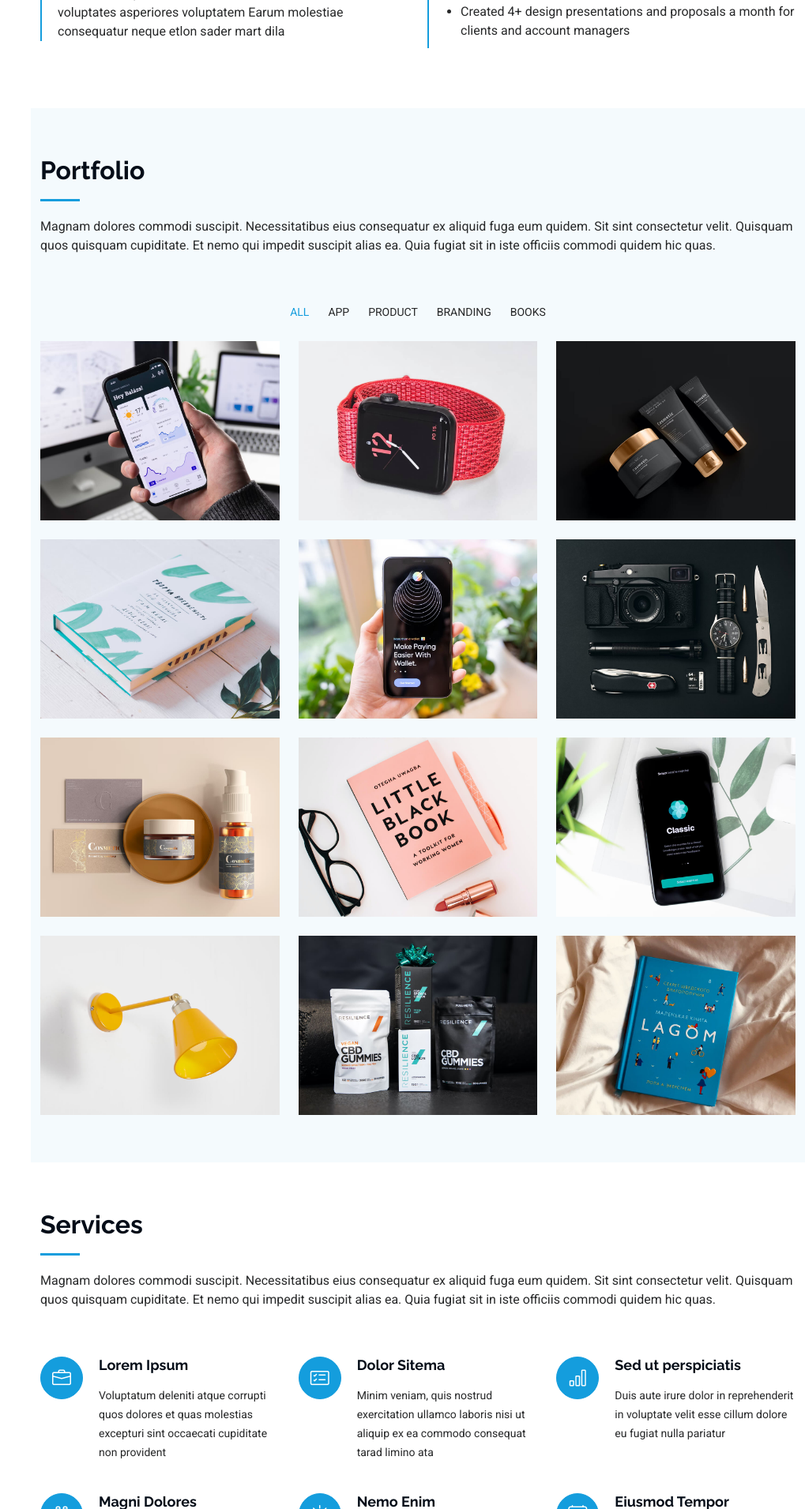
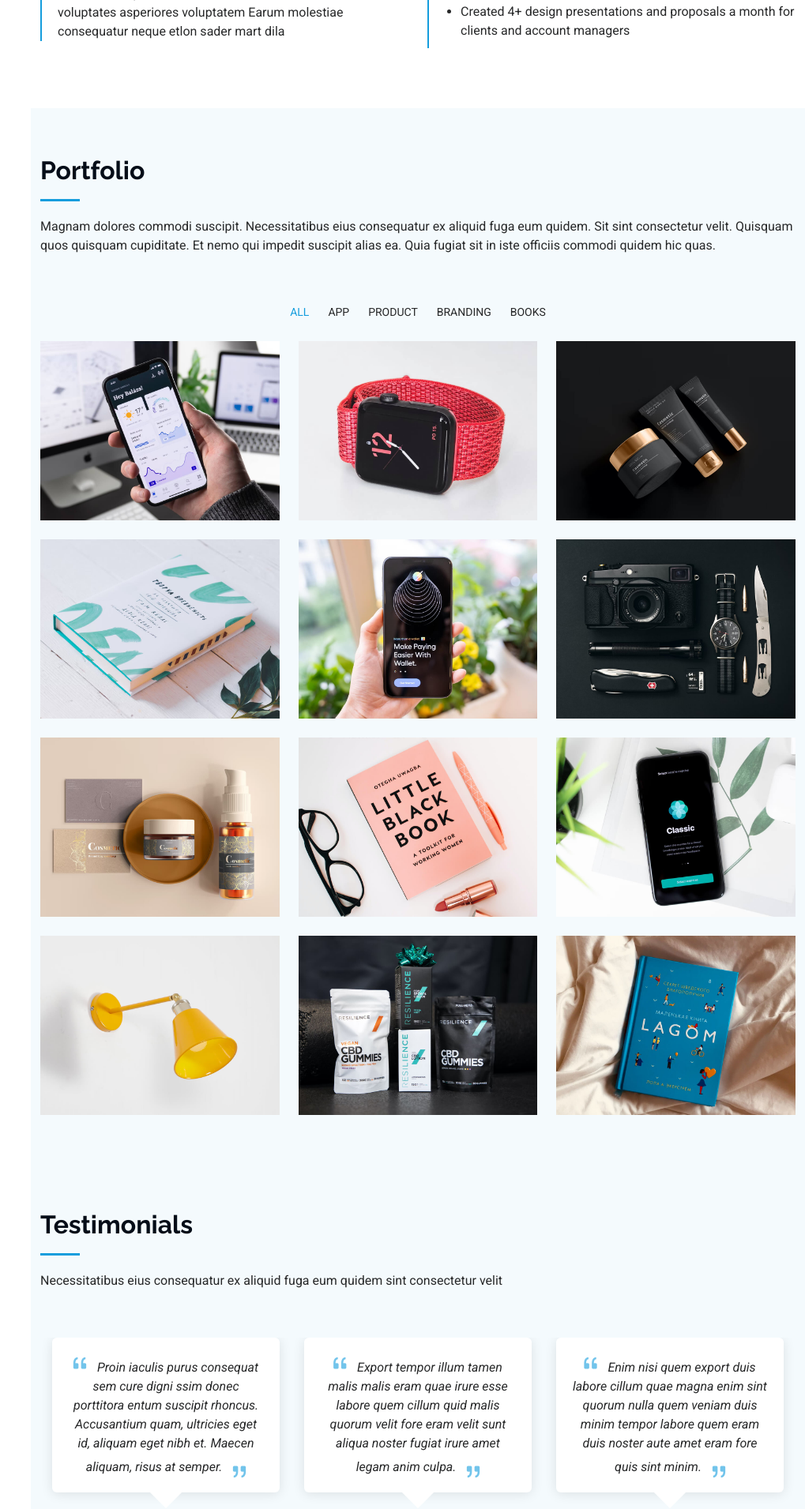
Before and after one commit to gaeun19/Django_Study, a Django app: page / in a window 1280 px wide. Shown: the part 3332-5243 px from the top of the page at 79% size, without its empty margins (261-1280 px from the left). Run offline with Django 5.2, Linux system fonts and the light colour scheme; some libraries are stand-ins or nearby versions.

Commit message:
포토폴리오 수정

```diff
--- a/juyeon0312/portfolio/templates/index.html
+++ b/juyeon0312/portfolio/templates/index.html
@@ -50,7 +50,7 @@
     <a href="index.html" class="logo d-flex align-items-center justify-content-center">
       <!-- Uncomment the line below if you also wish to use an image logo -->
       <!-- <img src="static/img/logo.png" alt=""> -->
-      <h1 class="sitename">Alex Smith</h1>
+      <h1 class="sitename">Juyeon Son</h1>
     </a>
 
     <div class="social-links text-center">
@@ -63,29 +63,11 @@
 
     <nav id="navmenu" class="navmenu">
       <ul>
-        <li><a href="#hero" class="active"><i class="bi bi-house navicon"></i>Home</a></li>
-        <li><a href="#about"><i class="bi bi-person navicon"></i> About</a></li>
-        <li><a href="#resume"><i class="bi bi-file-earmark-text navicon"></i> Resume</a></li>
-        <li><a href="#portfolio"><i class="bi bi-images navicon"></i> Portfolio</a></li>
-        <li><a href="#services"><i class="bi bi-hdd-stack navicon"></i> Services</a></li>
-        <li class="dropdown"><a href="#"><i class="bi bi-menu-button navicon"></i> <span>Dropdown</span> <i class="bi bi-chevron-down toggle-dropdown"></i></a>
-          <ul>
-            <li><a href="#">Dropdown 1</a></li>
-            <li class="dropdown"><a href="#"><span>Deep Dropdown</span> <i class="bi bi-chevron-down toggle-dropdown"></i></a>
-              <ul>
-                <li><a href="#">Deep Dropdown 1</a></li>
-                <li><a href="#">Deep Dropdown 2</a></li>
-                <li><a href="#">Deep Dropdown 3</a></li>
-                <li><a href="#">Deep Dropdown 4</a></li>
-                <li><a href="#">Deep Dropdown 5</a></li>
-              </ul>
-            </li>
-            <li><a href="#">Dropdown 2</a></li>
-            <li><a href="#">Dropdown 3</a></li>
-            <li><a href="#">Dropdown 4</a></li>
-          </ul>
-        </li>
-        <li><a href="#contact"><i class="bi bi-envelope navicon"></i> Contact</a></li>
+        <li><a href="/#hero" class="active"><i class="bi bi-house navicon"></i>Home</a></li>
+        <li><a href="/#about"><i class="bi bi-person navicon"></i> About</a></li>
+        <li><a href="/#resume"><i class="bi bi-file-earmark-text navicon"></i> Resume</a></li>
+        <li><a href="/#portfolio"><i class="bi bi-images navicon"></i> Portfolio</a></li>
+        <li><a href="/#contact"><i class="bi bi-envelope navicon"></i> Contact</a></li>
       </ul>
     </nav>
 
@@ -521,73 +503,6 @@
 
     </section><!-- /Portfolio Section -->
 
-    <!-- Services Section -->
-    <section id="services" class="services section">
-
-      <!-- Section Title -->
-      <div class="container section-title" data-aos="fade-up">
-        <h2>Services</h2>
-        <p>Magnam dolores commodi suscipit. Necessitatibus eius consequatur ex aliquid fuga eum quidem. Sit sint consectetur velit. Quisquam quos quisquam cupiditate. Et nemo qui impedit suscipit alias ea. Quia fugiat sit in iste officiis commodi quidem hic quas.</p>
-      </div><!-- End Section Title -->
-
-      <div class="container">
-
-        <div class="row gy-4">
-
-          <div class="col-lg-4 col-md-6 service-item d-flex" data-aos="fade-up" data-aos-delay="100">
-            <div class="icon flex-shrink-0"><i class="bi bi-briefcase"></i></div>
-            <div>
-              <h4 class="title"><a href="service-details.html" class="stretched-link">Lorem Ipsum</a></h4>
-              <p class="description">Voluptatum deleniti atque corrupti quos dolores et quas molestias excepturi sint occaecati cupiditate non provident</p>
-            </div>
-          </div>
-          <!-- End Service Item -->
-
-          <div class="col-lg-4 col-md-6 service-item d-flex" data-aos="fade-up" data-aos-delay="200">
-            <div class="icon flex-shrink-0"><i class="bi bi-card-checklist"></i></div>
-            <div>
-              <h4 class="title"><a href="service-details.html" class="stretched-link">Dolor Sitema</a></h4>
-              <p class="description">Minim veniam, quis nostrud exercitation ullamco laboris nisi ut aliquip ex ea commodo consequat tarad limino ata</p>
-            </div>
-          </div><!-- End Service Item -->
-
-          <div class="col-lg-4 col-md-6 service-item d-flex" data-aos="fade-up" data-aos-delay="300">
-            <div class="icon flex-shrink-0"><i class="bi bi-bar-chart"></i></div>
-            <div>
-              <h4 class="title"><a href="service-details.html" class="stretched-link">Sed ut perspiciatis</a></h4>
-              <p class="description">Duis aute irure dolor in reprehenderit in voluptate velit esse cillum dolore eu fugiat nulla pariatur</p>
-            </div>
-          </div><!-- End Service Item -->
-
-          <div class="col-lg-4 col-md-6 service-item d-flex" data-aos="fade-up" data-aos-delay="400">
-            <div class="icon flex-shrink-0"><i class="bi bi-binoculars"></i></div>
-            <div>
-              <h4 class="title"><a href="service-details.html" class="stretched-link">Magni Dolores</a></h4>
-              <p class="description">Excepteur sint occaecat cupidatat non proident, sunt in culpa qui officia deserunt mollit anim id est laborum</p>
-            </div>
-          </div><!-- End Service Item -->
-
-          <div class="col-lg-4 col-md-6 service-item d-flex" data-aos="fade-up" data-aos-delay="500">
-            <div class="icon flex-shrink-0"><i class="bi bi-brightness-high"></i></div>
-            <div>
-              <h4 class="title"><a href="service-details.html" class="stretched-link">Nemo Enim</a></h4>
-              <p class="description">At vero eos et accusamus et iusto odio dignissimos ducimus qui blanditiis praesentium voluptatum deleniti atque</p>
-            </div>
-          </div><!-- End Service Item -->
-
-          <div class="col-lg-4 col-md-6 service-item d-flex" data-aos="fade-up" data-aos-delay="600">
-            <div class="icon flex-shrink-0"><i class="bi bi-calendar4-week"></i></div>
-            <div>
-              <h4 class="title"><a href="service-details.html" class="stretched-link">Eiusmod Tempor</a></h4>
-              <p class="description">Et harum quidem rerum facilis est et expedita distinctio. Nam libero tempore, cum soluta nobis est eligendi</p>
-            </div>
-          </div><!-- End Service Item -->
-
-        </div>
-
-      </div>
-
-    </section><!-- /Services Section -->
 
     <!-- Testimonials Section -->
     <section id="testimonials" class="testimonials section light-background">
@@ -721,7 +636,7 @@
                 <i class="bi bi-geo-alt flex-shrink-0"></i>
                 <div>
                   <h3>Address</h3>
-                  <p>A108 Adam Street, New York, NY 535022</p>
+                  <p>서울특별시 마포구 상암동 1590</p>
                 </div>
               </div><!-- End Info Item -->
 
@@ -737,15 +652,15 @@
                 <i class="bi bi-envelope flex-shrink-0"></i>
                 <div>
                   <h3>Email Us</h3>
-                  <p>info@example.com</p>
+                  <p>wndus770@gmail.com</p>
                 </div>
               </div><!-- End Info Item -->
 
-              <iframe src="https://www.google.com/maps/embed?pb=!1m14!1m8!1m3!1d48389.78314118045!2d-74.006138!3d40.710059!3m2!1i1024!2i768!4f13.1!3m3!1m2!1s0x89c25a22a3bda30d%3A0xb89d1fe6bc499443!2sDowntown%20Conference%20Center!5e0!3m2!1sen!2sus!4v1676961268712!5m2!1sen!2sus" frameborder="0" style="border:0; width: 100%; height: 270px;" allowfullscreen="" loading="lazy" referrerpolicy="no-referrer-when-downgrade"></iframe>
-            </div>
+              <iframe src="https://www.google.com/maps/embed?pb=!1m18!1m12!1m3!1d12647.476265090976!2d126.87568502841152!3d37.581700759363436!2m3!1f0!2f0!3f0!3m2!1i1024!2i768!4f13.1!3m3!1m2!1s0x357c997276e52bd1%3A0x4130eacff8111444!2z7ISc7Jq47Yq567OE7IucIOuniO2PrOq1rCDsg4HslZTrj5kgMTU5MA!5e0!3m2!1sko!2skr!4v1727771268595!5m2!1sko!2skr" width="600" height="450" style="border:0;" allowfullscreen="" loading="lazy" referrerpolicy="no-referrer-when-downgrade"></iframe>
+          </div>
           </div>
 
-          <div class="col-lg-7">
+          <!-- <div class="col-lg-7">
             <form action="forms/contact.php" method="post" class="php-email-form" data-aos="fade-up" data-aos-delay="200">
               <div class="row gy-4">
 
@@ -779,7 +694,7 @@
 
               </div>
             </form>
-          </div><!-- End Contact Form -->
+          </div>End Contact Form -->
 
         </div>
 
--- a/juyeon0312/portfolio/urls.py
+++ b/juyeon0312/portfolio/urls.py
@@ -10,4 +10,5 @@ urlpatterns = [
     # name= 개발자가 이 주소를 부를 이름
     path('', views.index, name='index'), # localhost:8000/blog 경로, 경로를 호출하면 실행할 함수의 위치
     path('portfolio-details.html', views.portfolio_details, name='portfolio_details'),
+
 ]
```
Also changed, not shown: juyeon0312/portfolio/templates/portfolio-details.html (+5 -23 lines), juyeon0312/portfolio/views.py (line endings or trailing spaces).
